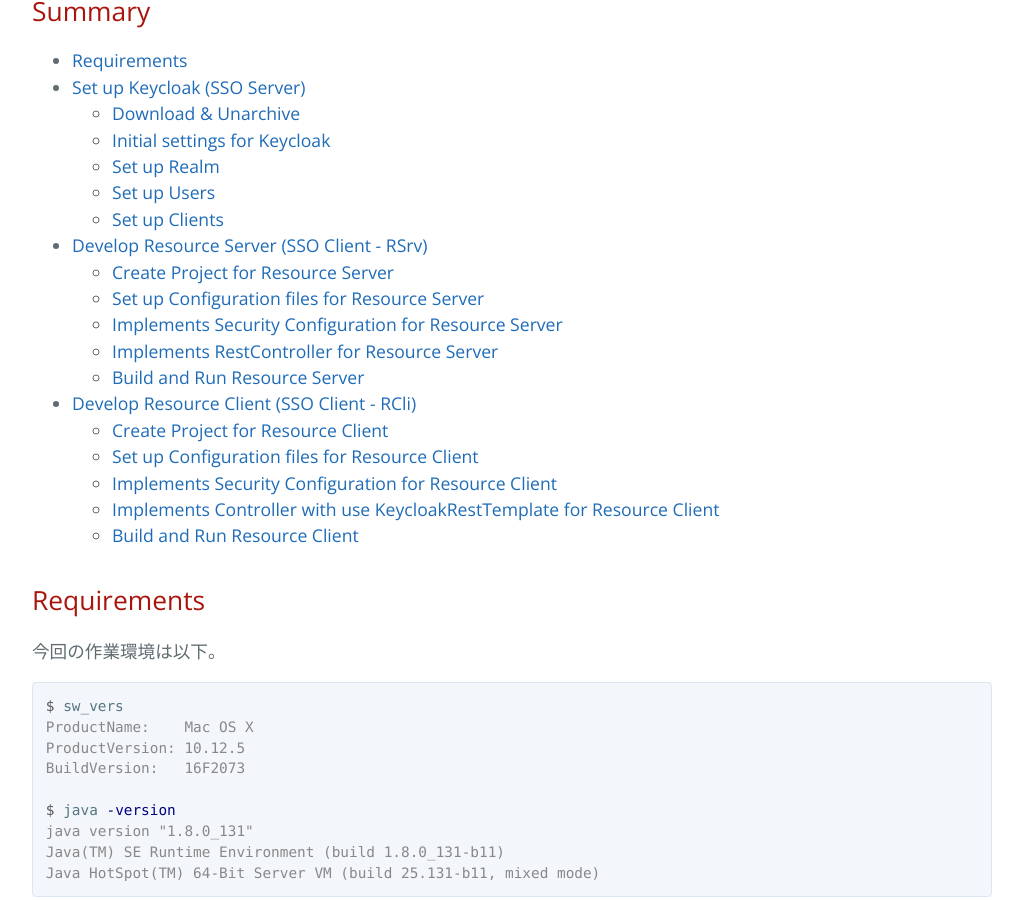
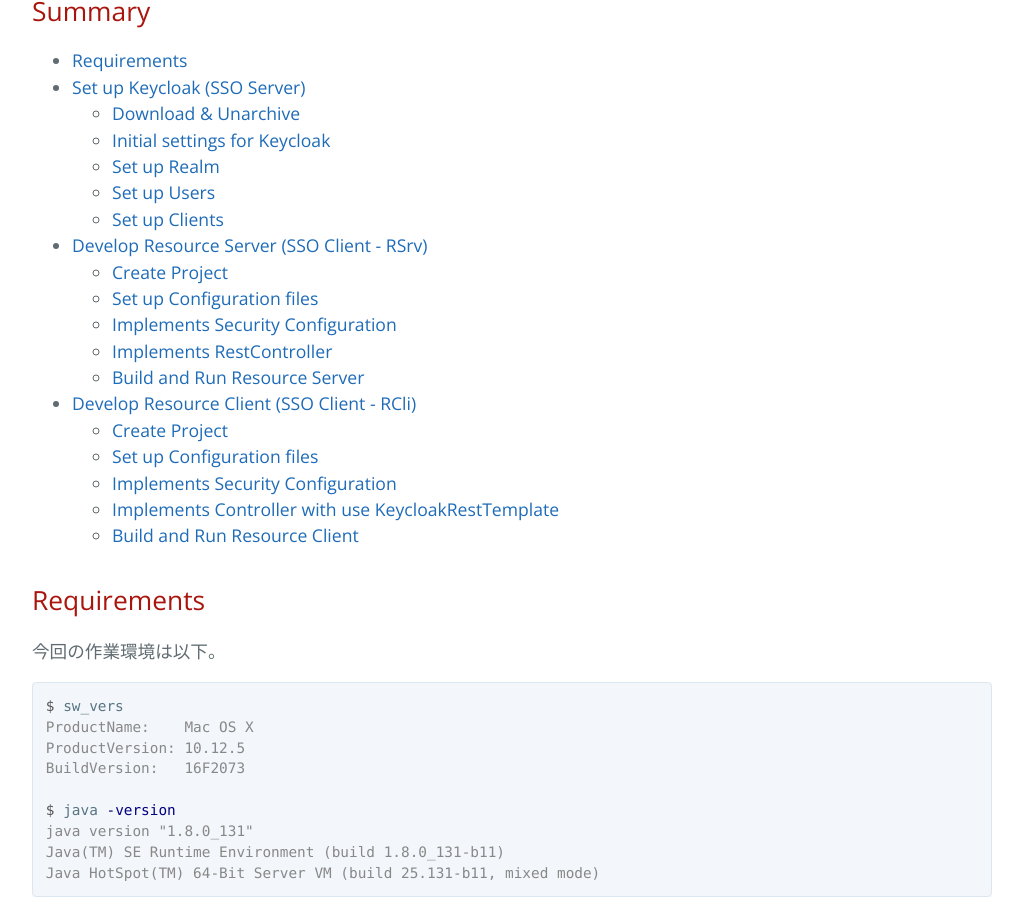
Before and after one commit to yo1000/blog.yo1000.com, a Jekyll site: the page built from _posts/2017-12-18-keycloak-demo.md, in a window 1280 px wide and 900 px high, scrolled down 456 px. Shown: the whole window, without its empty margins (224-1247 px from the left). Built offline with Jekyll 4.4.1, drawn with Linux system fonts in a browser that asks for light colours; our own code applies the rules of GitHub Pages for plain Markdown files.

Commit message:
Update 2017-12-18-keycloak-demo.md

```diff
--- a/_posts/2017-12-18-keycloak-demo.md
+++ b/_posts/2017-12-18-keycloak-demo.md
@@ -18,16 +18,16 @@
   - [Set up Users](#set-up-users)
   - [Set up Clients](#set-up-clients)
 - [Develop Resource Server (SSO Client - RSrv)](#develop-resource-server-sso-client---rsrv)
-  - [Create Project for Resource Server](#create-project-for-resource-server)
-  - [Set up Configuration files for Resource Server](#set-up-configuration-files-for-resource-server)
-  - [Implements Security Configuration for Resource Server](#implements-security-configuration-for-resource-server)
-  - [Implements RestController for Resource Server](#implements-restcontroller-for-resource-server)
+  - [Create Project](#create-project-for-resource-server)
+  - [Set up Configuration files](#set-up-configuration-files-for-resource-server)
+  - [Implements Security Configuration](#implements-security-configuration-for-resource-server)
+  - [Implements RestController](#implements-restcontroller-for-resource-server)
   - [Build and Run Resource Server](#build-and-run-resource-server)
 - [Develop Resource Client (SSO Client - RCli)](#develop-resource-client-sso-client---rcli)
-  - [Create Project for Resource Client](#create-project-for-resource-client)
-  - [Set up Configuration files for Resource Client](#set-up-configuration-files-for-resource-client)
-  - [Implements Security Configuration for Resource Client](#implements-security-configuration-for-resource-client)
-  - [Implements Controller with use KeycloakRestTemplate for Resource Client](#implements-controller-with-use-keycloakresttemplate-for-resource-client)
+  - [Create Project](#create-project-for-resource-client)
+  - [Set up Configuration files](#set-up-configuration-files-for-resource-client)
+  - [Implements Security Configuration](#implements-security-configuration-for-resource-client)
+  - [Implements Controller with use KeycloakRestTemplate](#implements-controller-with-use-keycloakresttemplate-for-resource-client)
   - [Build and Run Resource Client](#build-and-run-resource-client)
 
 ## Requirements
```
